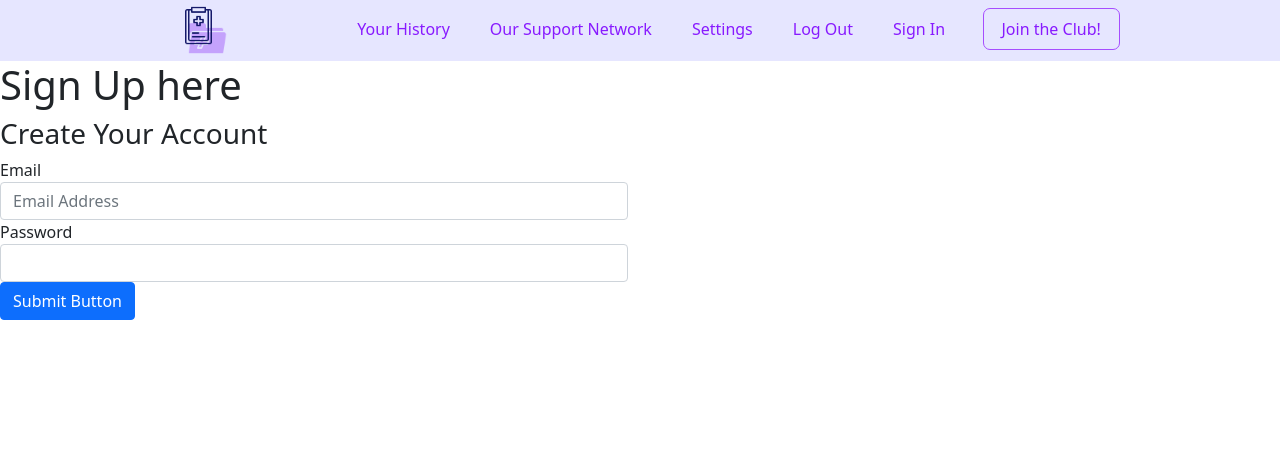
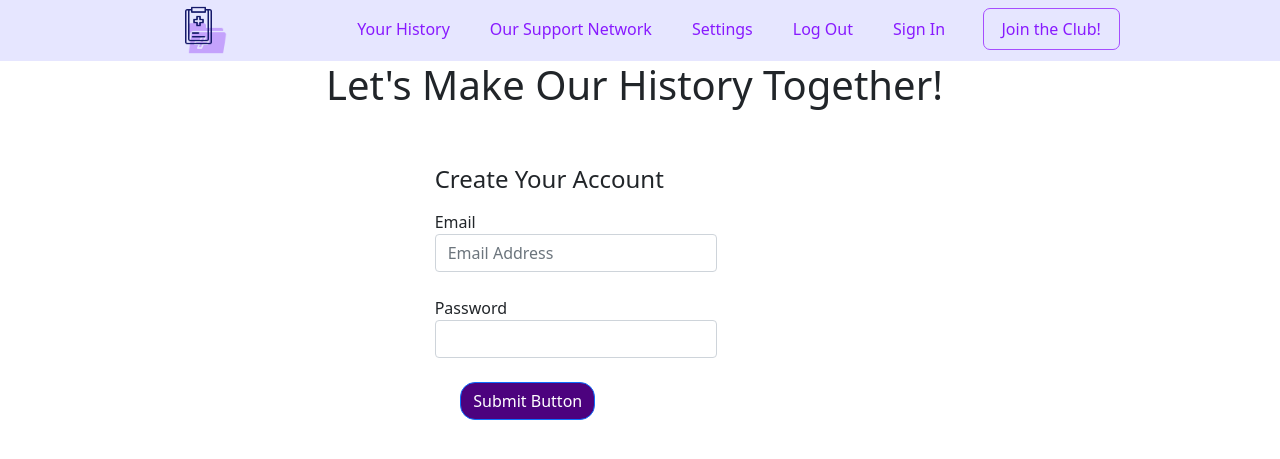
Before and after one commit to LifeTruther/CTWeek5WeekendFlask, a Flask app: page /signup in a window 1280 px wide. Shown: the top 459 px of the page. Run offline with Flask 2, Linux system fonts and the light colour scheme; some libraries are stand-ins or nearby versions.

Commit message:
morning work

```diff
--- a/my_inventory/authentication/auth_templates/signup.html
+++ b/my_inventory/authentication/auth_templates/signup.html
@@ -1,12 +1,19 @@
 {% extends 'base.html' %}
 
 {% block content %}
-    <h1>Sign Up here</h1>
 
-    <main class="containter">
+    <div class="containter">
         <div class="row">
-            <aside class="col-12 col-md-6">
-                <h3>Create Your Account</h3>
+            <div class="col-12 col-md-6 offset-md-3">
+                <h1>Let's Make Our History Together! <br><br></h1>
+            </div>
+
+        </div>
+
+        <div class="row">
+            <div class="col-12 col-md-4 offset-md-4" id="signupf">
+
+                <h4>Create Your Account</h4>
                 <!--Most HTML produced by Flask Form Object-->
                 <form method="POST">
                     {{ form.hidden_tag() }}
@@ -23,13 +30,13 @@
 
                         <!-- Submit Field Here -->
 
-                        {{ form.submit_button(class = "btn btn-primary btn-block") }}
+                        {{ form.submit_button(class = "btn btn-primary btn-block butns") }}
 
                     </div>
                 </form>
-            </aside>
+            </div>
         </div>
-    </main>
+    </div>
 
 
 
--- a/my_inventory/static/main.css
+++ b/my_inventory/static/main.css
@@ -54,3 +54,29 @@ ul#nav-list li, ul#nav-list a{
 #quote1{
     padding-top: 6vh;
 }
+
+/* Signup Page Stuff */
+{
+
+}
+
+#signupf h3{
+    text-align: center;
+}
+
+#email-field, #password-field{
+    padding-right: 10vw;
+    padding-top: 1vh;
+    padding-bottom: 2vh;
+}
+.butns{
+    background-color:#4c027e;
+    margin-left: 2vw;
+    margin-top: 1vh;
+    border-radius: 15px;
+}
+.butns:hover{
+    background-color: #e6e6ff;
+    border-color: #e6e6ff;
+    color: #4c027e;
+}
```
Also changed, not shown: my_inventory/models.py (line endings or trailing spaces).
